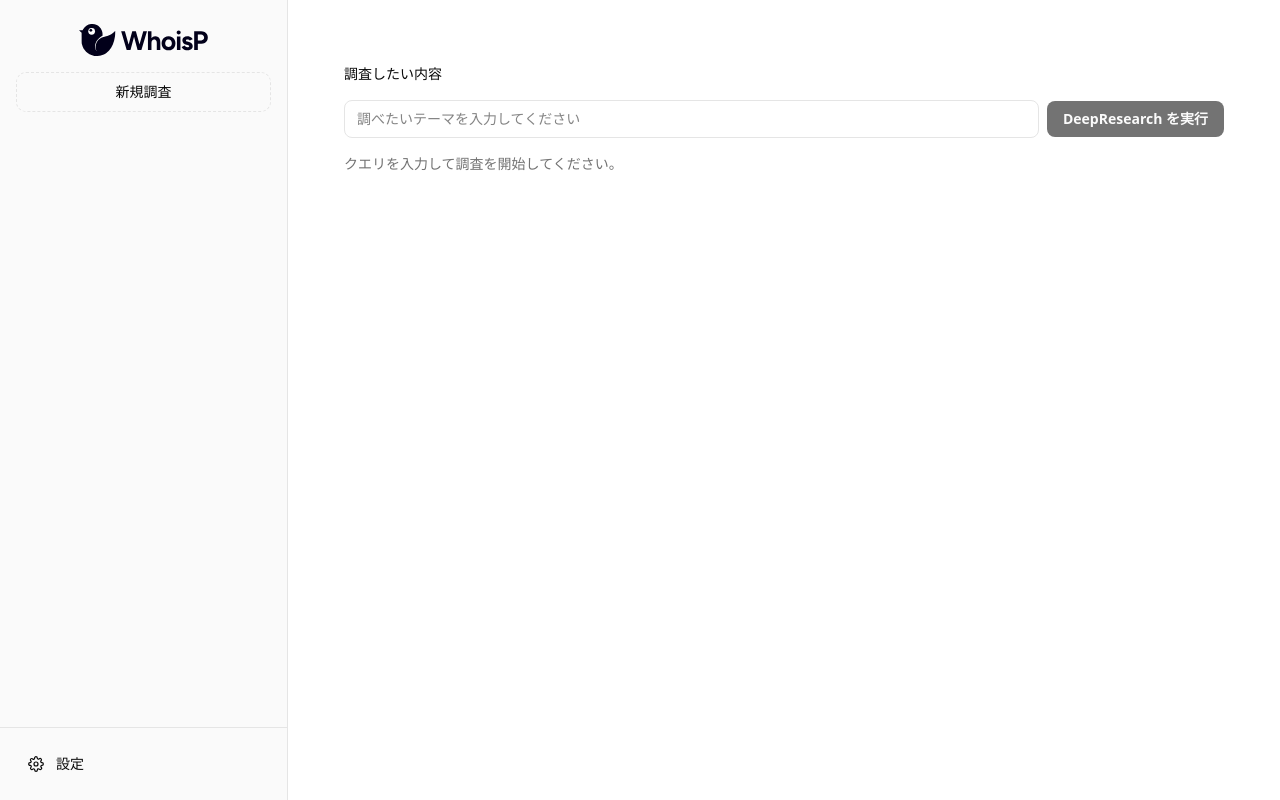
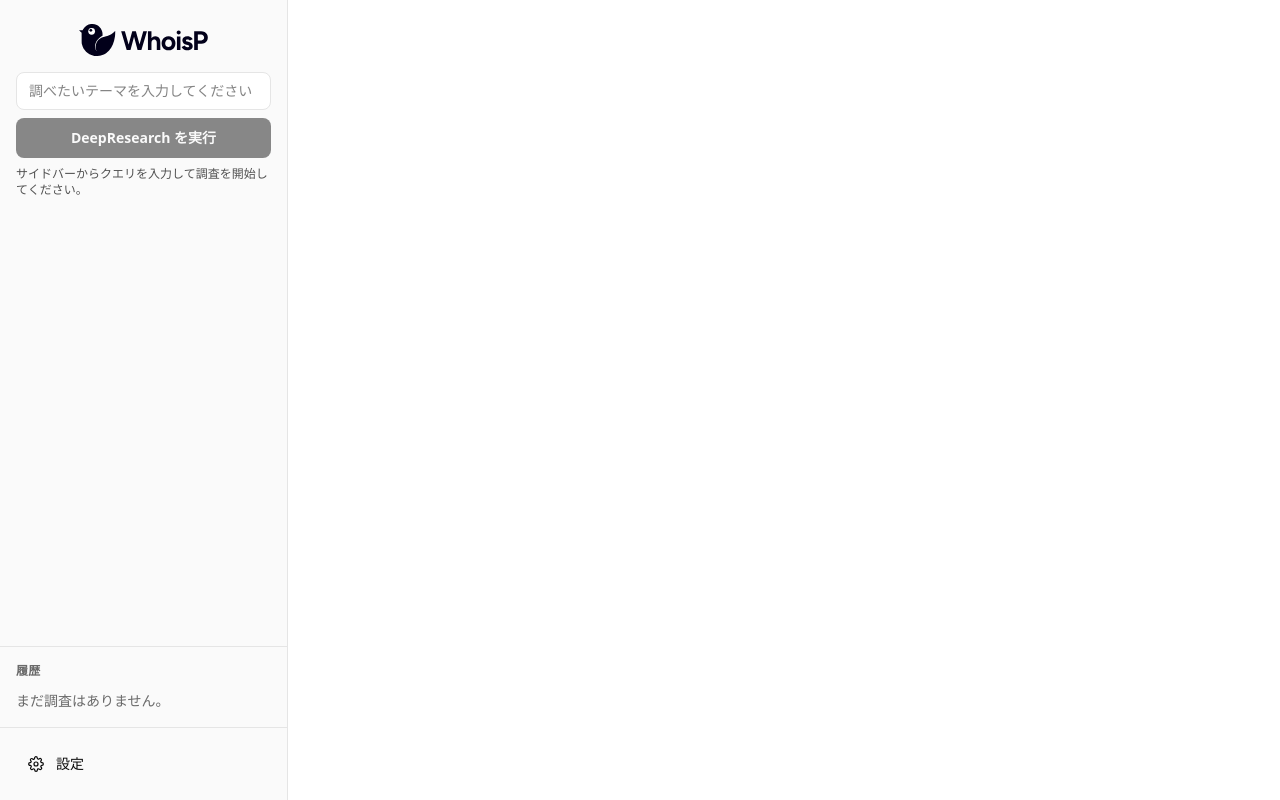
Before and after one commit to co-r-e/whoisp, a Next.js app: page /ja in a window 1280 px wide. Built offline with nearby package versions, Linux system fonts and the light colour scheme.

Commit message:
update2509290111

```diff
--- a/src/app/_components/deep-research-client.tsx
+++ b/src/app/_components/deep-research-client.tsx
@@ -1,12 +1,13 @@
 "use client";
 
 import { useCallback, useEffect, useMemo, useRef, useState } from "react";
-import { usePathname } from "next/navigation";
+import { usePathname, useSearchParams } from "next/navigation";
 
 import {
   type HistoryLocale,
   useHistoryContext,
 } from "./history-context";
+import { useResearchRun } from "./research-run-context";
 
 type Locale = "en" | "ja";
 
@@ -94,15 +95,16 @@ const initialState: ResearchState = {
 };
 
 export function DeepResearchClient({ locale, strings, sessionId }: DeepResearchClientProps) {
-  const [query, setQuery] = useState("");
   const [state, setState] = useState(initialState);
-  const [status, setStatus] = useState<string>(strings.idleStatus);
   const [isRunning, setIsRunning] = useState(false);
   const [error, setError] = useState<string | null>(null);
+  const [lastStartedQuery, setLastStartedQuery] = useState<string | null>(null);
 
   const abortRef = useRef<AbortController | null>(null);
   const pathname = usePathname();
+  const searchParams = useSearchParams();
   const { ensureSession, touchSession, renameIfUntitled, getDefaultTitle } = useHistoryContext();
+  const { setStatus: setGlobalStatus, setRunningState } = useResearchRun();
 
   useEffect(() => {
     if (!sessionId) return;
@@ -122,14 +124,15 @@ export function DeepResearchClient({ locale, strings, sessionId }: DeepResearchC
     abortRef.current?.abort();
     abortRef.current = null;
     setIsRunning(false);
-    setStatus(strings.idleStatus);
-  }, [strings.idleStatus]);
+    setRunningState(false);
+    setGlobalStatus(strings.idleStatus);
+  }, [setGlobalStatus, setRunningState, strings.idleStatus]);
 
   const handleEvent = useCallback(
     (event: StreamEvent) => {
       switch (event.type) {
         case "status":
-          setStatus(event.status === "started" ? strings.runningStatus : event.status);
+          setGlobalStatus(event.status === "started" ? strings.runningStatus : event.status);
           break;
         case "plan":
           setState((prev) => ({ ...prev, plan: event.plan }));
@@ -143,30 +146,33 @@ export function DeepResearchClient({ locale, strings, sessionId }: DeepResearchC
           });
           break;
         case "analysis":
-          setStatus(event.notes);
+          setGlobalStatus(event.notes);
           break;
         case "final":
           setState((prev) => ({ ...prev, report: event.report, sources: event.sources }));
-          setStatus(strings.idleStatus);
+          setGlobalStatus(strings.idleStatus);
           setIsRunning(false);
+          setRunningState(false);
           abortRef.current = null;
           break;
         case "done":
           setIsRunning(false);
+          setRunningState(false);
           abortRef.current = null;
-          setStatus(strings.idleStatus);
+          setGlobalStatus(strings.idleStatus);
           break;
         case "error":
           setError(event.message);
           setIsRunning(false);
+          setRunningState(false);
           abortRef.current = null;
-          setStatus(strings.idleStatus);
+          setGlobalStatus(strings.idleStatus);
           break;
         default:
           break;
       }
     },
-    [strings.idleStatus, strings.runningStatus],
+    [setGlobalStatus, setRunningState, strings.idleStatus, strings.runningStatus],
   );
 
   const processLine = useCallback(
@@ -189,6 +195,8 @@ export function DeepResearchClient({ locale, strings, sessionId }: DeepResearchC
       if (!reader) {
         setError("Streaming is not supported in this environment.");
         setIsRunning(false);
+        setRunningState(false);
+        setGlobalStatus(strings.idleStatus);
         return;
       }
 
@@ -216,9 +224,12 @@ export function DeepResearchClient({ locale, strings, sessionId }: DeepResearchC
           return;
         }
         setError(toMessage(err));
+        setIsRunning(false);
+        setRunningState(false);
+        setGlobalStatus(strings.idleStatus);
       }
     },
-    [processLine],
+    [processLine, setGlobalStatus, setRunningState, strings.idleStatus],
   );
 
   const startResearch = useCallback(
@@ -226,9 +237,10 @@ export function DeepResearchClient({ locale, strings, sessionId }: DeepResearchC
       const controller = new AbortController();
       abortRef.current = controller;
       setIsRunning(true);
-      setStatus(strings.runningStatus);
+      setGlobalStatus(strings.runningStatus);
       setError(null);
       setState(initialState);
+      setRunningState(true, handleCancel);
 
       if (sessionId) {
         renameIfUntitled(sessionId, currentQuery);
@@ -264,20 +276,36 @@ export function DeepResearchClient({ locale, strings, sessionId }: DeepResearchC
         setError(toMessage(err));
         setIsRunning(false);
         abortRef.current = null;
-        setStatus(strings.idleStatus);
+        setRunningState(false);
+        setGlobalStatus(strings.idleStatus);
       }
     },
-    [consumeStream, locale, renameIfUntitled, sessionId, strings.idleStatus, strings.runningStatus, touchSession],
+    [consumeStream, handleCancel, locale, renameIfUntitled, sessionId, setGlobalStatus, setRunningState, strings.idleStatus, strings.runningStatus, touchSession],
   );
 
-  const handleSubmit = useCallback(
-    async (event: React.FormEvent<HTMLFormElement>) => {
-      event.preventDefault();
-      if (!query.trim()) return;
-      await startResearch(query.trim());
-    },
-    [query, startResearch],
-  );
+  useEffect(() => {
+    setLastStartedQuery(null);
+  }, [sessionId]);
+
+  useEffect(() => {
+    setRunningState(isRunning, isRunning ? handleCancel : undefined);
+  }, [handleCancel, isRunning, setRunningState]);
+
+  useEffect(() => {
+    setGlobalStatus(strings.idleStatus);
+  }, [setGlobalStatus, strings.idleStatus]);
+
+  useEffect(() => {
+    if (!sessionId) return;
+    const paramValue = searchParams.get("q");
+    const trimmed = paramValue?.trim();
+    if (!trimmed) return;
+    if (isRunning) return;
+    if (lastStartedQuery === trimmed) return;
+
+    setLastStartedQuery(trimmed);
+    void startResearch(trimmed);
+  }, [isRunning, lastStartedQuery, searchParams, sessionId, startResearch]);
 
   const activePlan = state.plan;
   const planSteps = activePlan?.steps ?? [];
@@ -287,52 +315,17 @@ export function DeepResearchClient({ locale, strings, sessionId }: DeepResearchC
 
   return (
     <div className="w-full px-4 pt-8 pb-12 md:px-6 md:pt-10 md:pb-16 flex flex-col gap-12">
-      <section className="mx-auto w-full max-w-5xl space-y-4">
-        <form className="flex flex-col gap-4" onSubmit={handleSubmit}>
-          <label className="text-sm font-medium" htmlFor="query">
-            {strings.queryLabel}
-          </label>
-          <div className="flex flex-col gap-2 md:flex-row md:items-center">
-            <input
-              id="query"
-              name="query"
-              className="flex-1 rounded-md border px-3 py-2 text-sm focus-visible:outline focus-visible:outline-2 focus-visible:outline-offset-2 focus-visible:outline-primary"
-              placeholder={strings.placeholder}
-              value={query}
-              onChange={(event) => setQuery(event.target.value)}
-              disabled={isRunning}
-            />
-            <div className="flex gap-2">
-              <button
-                type="submit"
-                className="rounded-md bg-primary px-4 py-2 text-sm font-semibold text-primary-foreground disabled:opacity-60"
-                disabled={isRunning || !query.trim()}
-              >
-                {strings.submit}
-              </button>
-              {isRunning ? (
-                <button
-                  type="button"
-                  onClick={handleCancel}
-                  className="rounded-md border px-4 py-2 text-sm font-semibold"
-                >
-                  {strings.stop}
-                </button>
-              ) : null}
-            </div>
-          </div>
-        </form>
-        <p className="text-sm text-muted-foreground">{status}</p>
-        {error ? (
+      {error ? (
+        <section className="mx-auto w-full max-w-5xl">
           <p className="text-sm text-destructive">{strings.errorLabel}: {error}</p>
-        ) : null}
-      </section>
+        </section>
+      ) : null}
 
       {activePlan ? (
         <section className="mx-auto w-full max-w-5xl space-y-3">
           <h2 className="text-xl font-semibold">{strings.planHeading}</h2>
           <p className="text-sm text-muted-foreground">{strings.planExpectation}</p>
-          <div className="grid gap-3 md:grid-cols-2">
+          <div className="flex flex-col gap-3">
             {planSteps.map((step) => (
               <article key={step.id} className="rounded-lg border bg-card p-4">
                 <div className="flex items-center justify-between text-xs uppercase tracking-wide text-muted-foreground">
--- a/src/app/_components/deep-research-strings.ts
+++ b/src/app/_components/deep-research-strings.ts
@@ -3,7 +3,7 @@ export const enStrings = {
   placeholder: "What do you need to investigate?",
   submit: "Run DeepResearch",
   stop: "Cancel",
-  idleStatus: "Enter a query to start a new investigation.",
+  idleStatus: "Use the sidebar to start a new investigation.",
   runningStatus: "Research in progress…",
   planHeading: "Research plan",
   planExpectation: "Steps refresh automatically as the planner decomposes the question into focused sub-queries.",
@@ -18,7 +18,7 @@ export const jaStrings = {
   placeholder: "調べたいテーマを入力してください",
   submit: "DeepResearch を実行",
   stop: "中止",
-  idleStatus: "クエリを入力して調査を開始してください。",
+  idleStatus: "サイドバーからクエリを入力して調査を開始してください。",
   runningStatus: "調査を実行中…",
   planHeading: "調査プラン",
   planExpectation: "質問を細分化するたびにステップが自動的に更新されます。",
--- /dev/null
+++ b/src/app/_components/research-run-context.tsx
@@ -0,0 +1,49 @@
+"use client";
+
+import { createContext, useCallback, useContext, useMemo, useRef, useState } from "react";
+
+type ResearchRunContextValue = {
+  status: string;
+  isRunning: boolean;
+  cancel: (() => void) | null;
+  setStatus: (value: string) => void;
+  setRunningState: (running: boolean, cancel?: () => void) => void;
+};
+
+const ResearchRunContext = createContext<ResearchRunContextValue | null>(null);
+
+export function ResearchRunProvider({ children }: { children: React.ReactNode }) {
+  const [status, setStatus] = useState("");
+  const [isRunning, setIsRunning] = useState(false);
+  const cancelRef = useRef<(() => void) | null>(null);
+
+  const setRunningState = useCallback((running: boolean, cancel?: () => void) => {
+    setIsRunning(running);
+    cancelRef.current = cancel ?? null;
+  }, []);
+
+  const cancel = useCallback(() => {
+    cancelRef.current?.();
+  }, []);
+
+  const value = useMemo<ResearchRunContextValue>(
+    () => ({
+      status,
+      isRunning,
+      cancel: cancelRef.current ? cancel : null,
+      setStatus,
+      setRunningState,
+    }),
+    [status, isRunning, cancel, setRunningState, setStatus],
+  );
+
+  return <ResearchRunContext.Provider value={value}>{children}</ResearchRunContext.Provider>;
+}
+
+export function useResearchRun() {
+  const ctx = useContext(ResearchRunContext);
+  if (!ctx) {
+    throw new Error("useResearchRun must be used within a ResearchRunProvider");
+  }
+  return ctx;
+}
--- a/src/app/_components/sidebar.tsx
+++ b/src/app/_components/sidebar.tsx
@@ -3,12 +3,14 @@
 import Image from "next/image";
 import Link from "next/link";
 import { usePathname, useRouter, useSearchParams } from "next/navigation";
-import { useEffect, useMemo, useRef, useState } from "react";
+import { useCallback, useEffect, useMemo, useRef, useState } from "react";
 
 import {
   type HistoryLocale,
   useHistoryContext,
 } from "./history-context";
+import { enStrings, jaStrings } from "./deep-research-strings";
+import { useResearchRun } from "./research-run-context";
 
 function linkClasses(isActive: boolean) {
   const base = "group flex w-full items-center gap-2 rounded-lg border border-transparent px-3 py-2 text-sm transition-colors";
@@ -29,18 +31,21 @@ export default function Sidebar() {
 
   const [editingId, setEditingId] = useState<string | null>(null);
   const [draftTitle, setDraftTitle] = useState("");
+  const [queryDraft, setQueryDraft] = useState("");
   const [isSettingsOpen, setIsSettingsOpen] = useState(false);
   const settingsButtonRef = useRef<HTMLButtonElement | null>(null);
   const settingsMenuRef = useRef<HTMLDivElement | null>(null);
 
   const locale = getLocaleFromPath(pathname);
   const isJapanese = locale === "ja";
+  const strings = isJapanese ? jaStrings : enStrings;
+  const { status, isRunning, cancel } = useResearchRun();
 
   const localeItems = useMemo(() => {
     return items.filter((item) => item.locale === locale);
   }, [items, locale]);
 
-  function handleToggleLocale() {
+  const handleToggleLocale = useCallback(() => {
     const query = searchParams.toString();
     const hash = typeof window !== "undefined" ? window.location.hash : "";
 
@@ -57,14 +62,26 @@ export default function Sidebar() {
     const url = `${targetPath}${query ? `?${query}` : ""}${hash}`;
     router.push(url);
     setIsSettingsOpen(false);
-  }
+  }, [isJapanese, pathname, router, searchParams]);
 
-  function handleNewSession() {
+  const handleQuerySubmit = useCallback(
+    (event: React.FormEvent<HTMLFormElement>) => {
+      event.preventDefault();
+      const trimmed = queryDraft.trim();
+      if (!trimmed) return;
+
       const session = createSession(locale);
-    setEditingId(session.id);
-    setDraftTitle(session.title);
-    router.push(session.path);
-  }
+      setEditingId(null);
+      setDraftTitle("");
+      setIsSettingsOpen(false);
+      setQueryDraft("");
+
+      const params = new URLSearchParams();
+      params.set("q", trimmed);
+      router.push(`${session.path}?${params.toString()}`);
+    },
+    [createSession, locale, queryDraft, router],
+  );
 
   function beginEdit(id: string, currentTitle: string) {
     setEditingId(id);
@@ -102,7 +119,9 @@ export default function Sidebar() {
     setIsSettingsOpen(false);
   }
 
-  const newButtonLabel = isJapanese ? "新規調査" : "New investigation";
+  const isSubmitDisabled = queryDraft.trim().length === 0;
+  const historyHeading = isJapanese ? "履歴" : "History";
+  const emptyHistoryLabel = isJapanese ? "まだ調査はありません。" : "No investigations yet.";
 
   useEffect(() => {
     if (!isSettingsOpen) return;
@@ -125,7 +144,7 @@ export default function Sidebar() {
   return (
     <aside className="fixed inset-y-0 left-0 z-40 flex w-72 flex-col border-r border-sidebar-border bg-sidebar text-sidebar-foreground">
       <div className="flex h-full flex-col">
-        <div className="px-4 pb-4 pt-6">
+        <div className="space-y-4 px-4 pb-5 pt-6">
           <Link href={isJapanese ? "/ja" : "/"} className="flex items-center justify-center">
             <Image
               src="/logo.svg"
@@ -136,17 +155,47 @@ export default function Sidebar() {
               priority
             />
           </Link>
+          <form className="space-y-2" onSubmit={handleQuerySubmit}>
+            <input
+              id="sidebar-query"
+              name="query"
+              className="w-full rounded-md border border-sidebar-border bg-card px-3 py-2 text-sm focus-visible:outline focus-visible:outline-2 focus-visible:outline-offset-2 focus-visible:outline-primary"
+              placeholder={strings.placeholder}
+              value={queryDraft}
+              onChange={(event) => setQueryDraft(event.target.value)}
+              aria-label={strings.queryLabel}
+            />
+            <button
+              type="submit"
+              className="h-10 w-full rounded-md bg-primary px-3 text-sm font-semibold text-primary-foreground transition-opacity disabled:cursor-not-allowed disabled:opacity-50"
+              disabled={isSubmitDisabled}
+            >
+              {strings.submit}
+            </button>
+            <div className="space-y-1">
+              <p className="min-h-[1.25rem] text-xs text-sidebar-foreground/70">{status || strings.idleStatus}</p>
+              {isRunning ? (
                 <button
                   type="button"
-            onClick={handleNewSession}
-            className="mt-4 flex h-10 w-full items-center justify-center rounded-lg border border-dashed border-sidebar-border text-sm font-medium text-sidebar-foreground transition-colors hover:border-sidebar-border/80 hover:bg-sidebar-accent/50"
+                  onClick={() => cancel?.()}
+                  className="h-9 w-full rounded-md border border-sidebar-border bg-sidebar px-3 text-xs font-semibold text-sidebar-foreground transition-colors hover:bg-sidebar-accent/40"
                 >
-            {newButtonLabel}
+                  {strings.stop}
                 </button>
+              ) : null}
             </div>
-        <div className="flex-1 overflow-y-auto px-4">
-          <nav className="flex flex-col gap-2 pb-6">
-            {localeItems.map((item) => {
+          </form>
+        </div>
+        <div className="flex-1" />
+        <div className="border-t border-sidebar-border px-4 py-4">
+          <p className="text-xs font-semibold uppercase tracking-wide text-sidebar-foreground/60">
+            {historyHeading}
+          </p>
+          <nav className="mt-3 flex max-h-64 flex-col gap-2 overflow-y-auto pr-1">
+            {localeItems.length === 0 ? (
+              <p className="text-sm text-sidebar-foreground/60">{emptyHistoryLabel}</p>
+            ) : (
+              localeItems.map((item) => {
                 const isActive = pathname === item.path;
                 const isEditing = editingId === item.id;
                 return (
@@ -216,7 +265,8 @@ export default function Sidebar() {
                     ) : null}
                   </div>
                 );
-            })}
+              })
+            )}
           </nav>
         </div>
         <div className="relative border-t border-sidebar-border bg-sidebar px-4 py-4">
--- a/src/app/layout.tsx
+++ b/src/app/layout.tsx
@@ -2,6 +2,7 @@ import type { Metadata } from "next";
 import "./globals.css";
 import Sidebar from "./_components/sidebar";
 import { HistoryProvider } from "./_components/history-context";
+import { ResearchRunProvider } from "./_components/research-run-context";
 
 export const metadata: Metadata = {
   title: "WhoisP",
@@ -21,6 +22,7 @@ export default function RootLayout({
   return (
     <html lang="en">
       <body className="min-h-screen bg-background text-foreground antialiased">
+        <ResearchRunProvider>
           <HistoryProvider>
             <div className="flex min-h-screen">
               <Sidebar />
@@ -31,6 +33,7 @@ export default function RootLayout({
               </div>
             </div>
           </HistoryProvider>
+        </ResearchRunProvider>
       </body>
     </html>
   );
```
Lines whose indentation alone changed are shown as unchanged.
